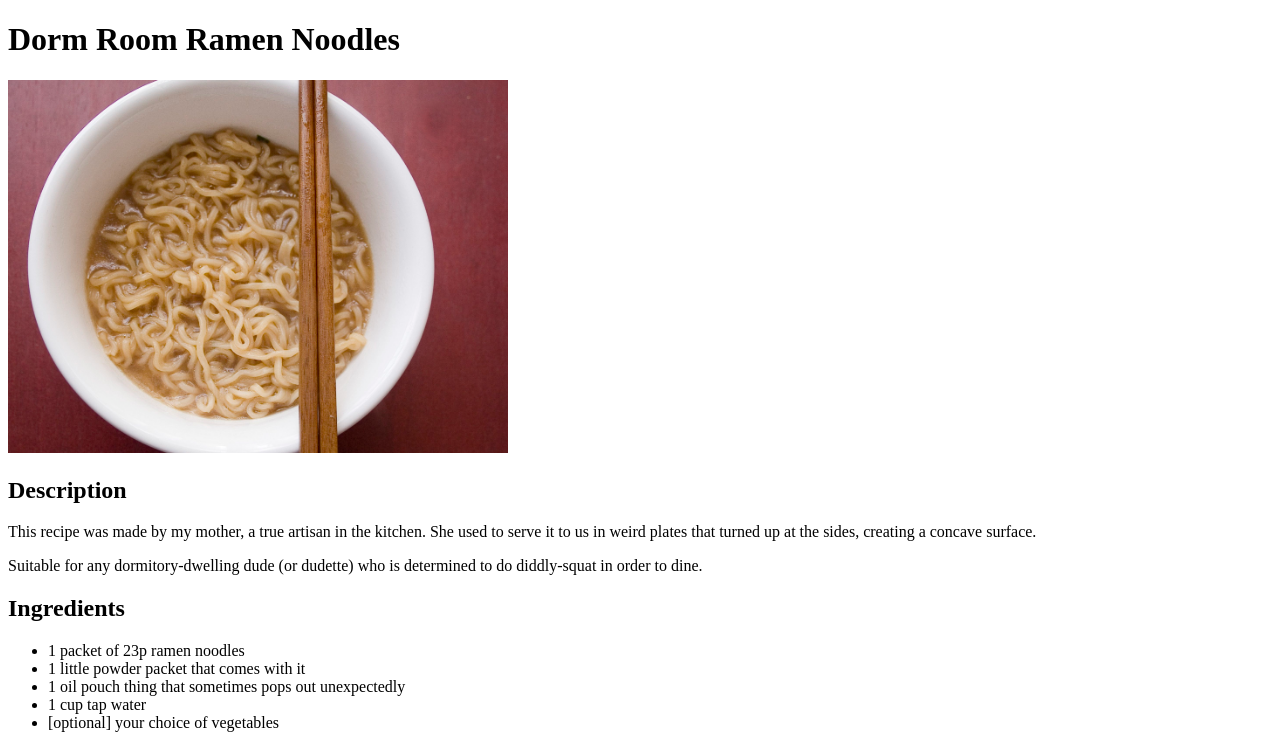
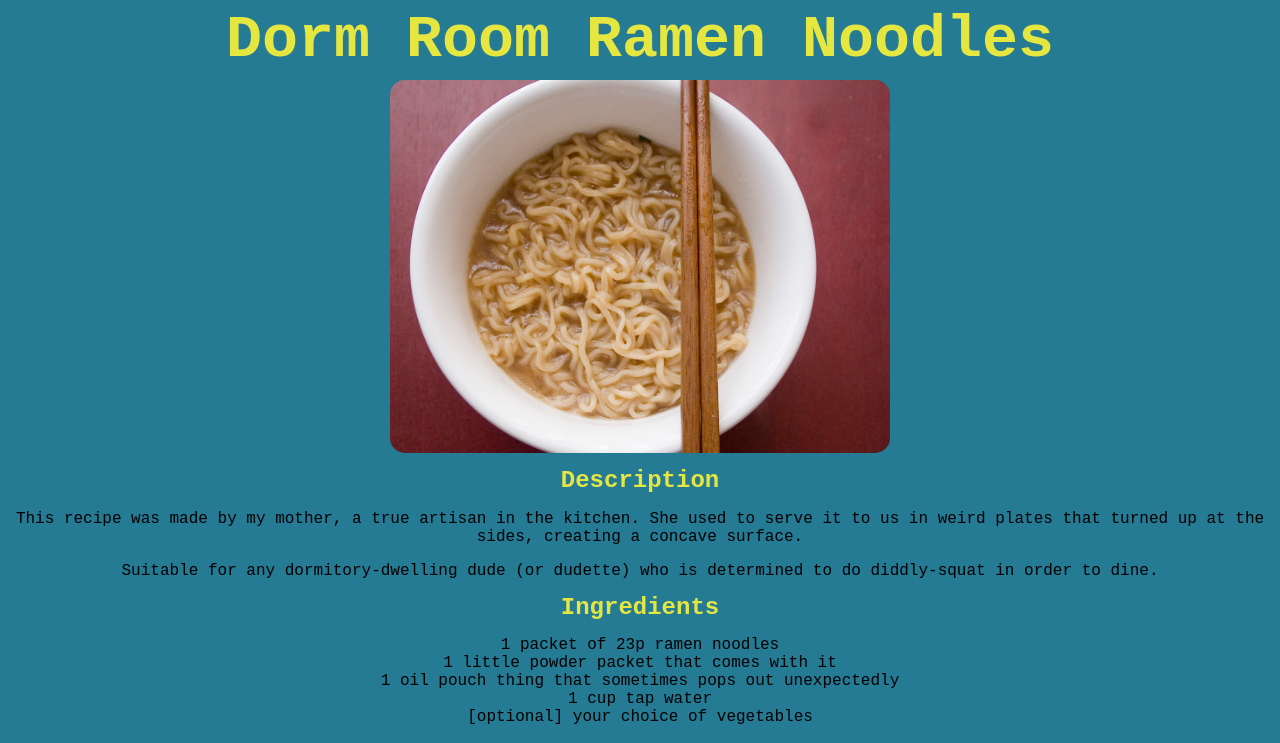
Before and after one commit to elephantinatin/odin-recipes, a plain HTML site: page recipes/ramen.html in a window 1280 px wide. Shown: the top 743 px of the page. Drawn offline with Linux system fonts and the light colour scheme.

Commit message:
add project

```diff
--- a/recipes/ramen.html
+++ b/recipes/ramen.html
@@ -3,12 +3,13 @@
     <head>
         <meta charset='utf-8'>
         <title>Dorm Room Ramen Noodles</title>
+        <link rel='stylesheet' href='../style.css'>
     </head>
     <body>
-        <h1>Dorm Room Ramen Noodles</h1>
-        <img src='../images/ramen.jpeg' width='500' alt='Plate of Sesame-Orange Beef and Veggie Stir-Fry'>
+        <h1 class='title'>Dorm Room Ramen Noodles</h1>
+        <img src='../images/ramen.jpeg' width='500' alt='Bowl of ramen noodles, with chopsticks'>
         <h2>Description</h2>
-        This recipe was made by my mother, a true artisan in the kitchen. She used to serve it to us in weird plates that turned up at the sides, creating a concave surface.
+        <p>This recipe was made by my mother, a true artisan in the kitchen. She used to serve it to us in weird plates that turned up at the sides, creating a concave surface.</p>
         <p>Suitable for any dormitory-dwelling dude &lpar;or dudette&rpar; who is determined to do diddly-squat in order to dine.</p>
         <h2>Ingredients</h2>
         <ul>
--- /dev/null
+++ b/style.css
@@ -0,0 +1,37 @@
+body {
+    background-color:rgb(37, 122, 148);
+}
+
+img {
+   border-radius: 15px;
+   display: block;
+   margin-left: auto;
+   margin-right: auto;
+}
+
+ul {
+    padding-left: 0;
+}
+
+h1,h2,p,li {
+    text-align: center;
+    font-family: 'Courier New', Courier, monospace;
+}
+
+h1,h2 {
+    line-height: 0.7;
+    background-color: rgb(37, 122, 148);
+    color: rgb(230, 230, 65);
+    font-weight: bold;
+}
+
+h1 {
+    font-size: 60px;
+    line-height:0.0
+}
+
+a {
+    line-height: 3;
+    background-color: rgb(230, 230, 65);
+    color: rgb(37, 122, 148);
+}
```
Also changed, not shown: index.html (+3 -3 lines), recipes/sausageroll.html (+2 -1 lines), recipes/takeaway.html (+2 -1 lines).
